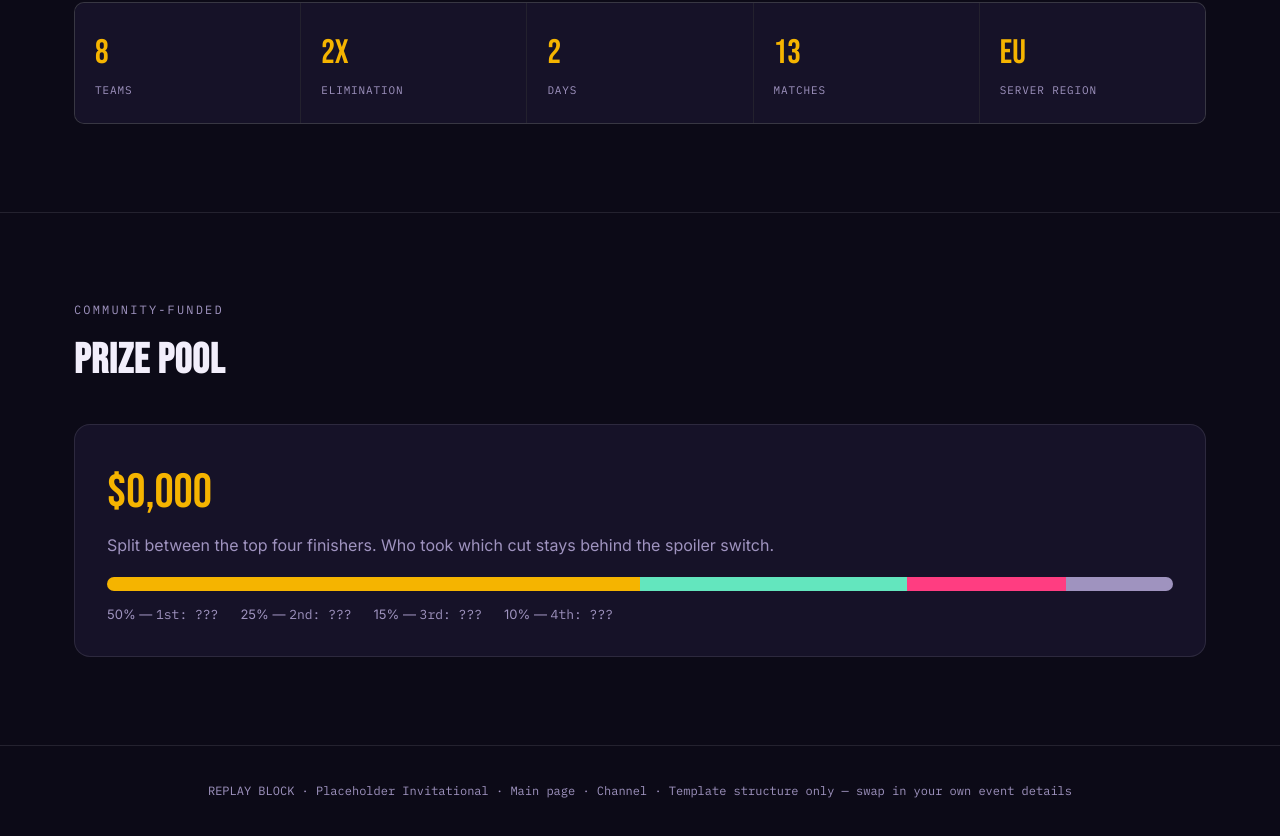
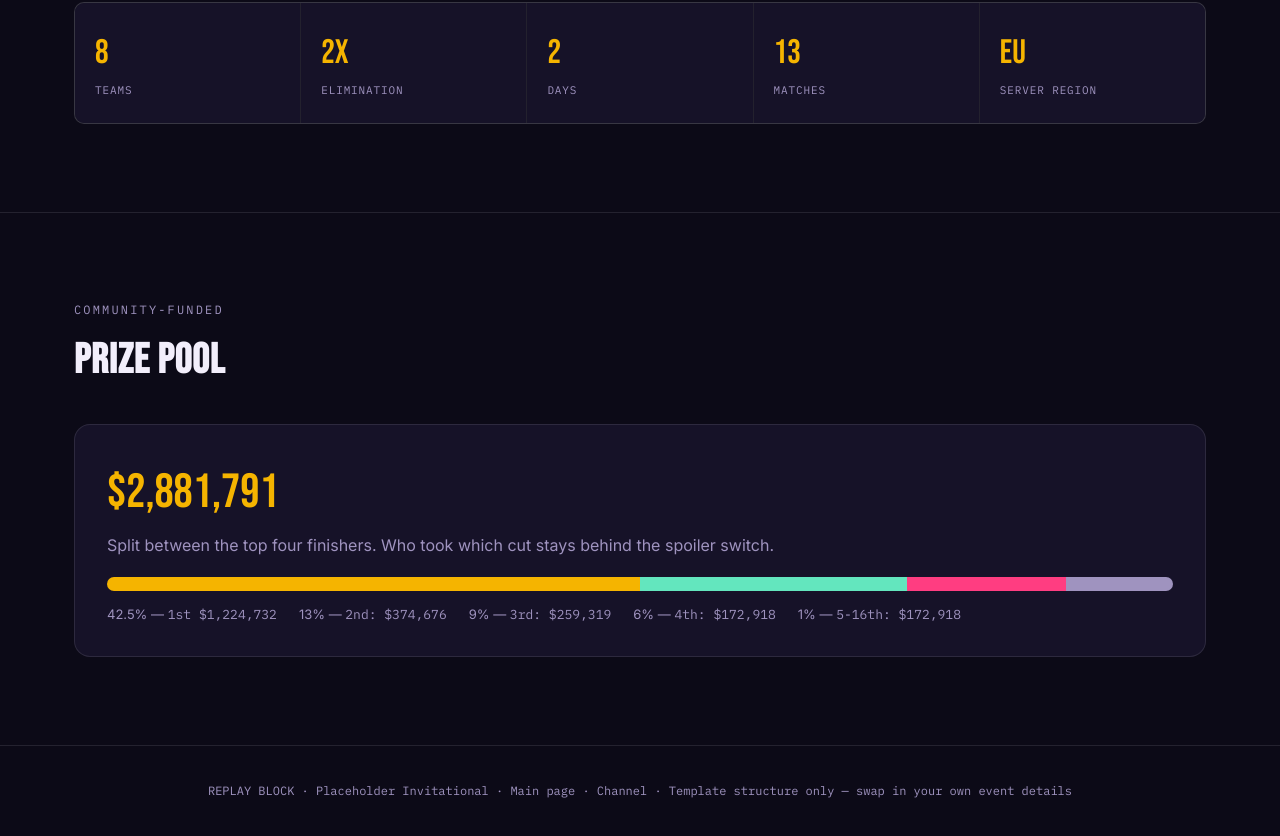
Before and after one commit to Zaultan/Zaultan.github.io, a plain HTML site: page index.html in a window 1280 px wide. Shown: the part 4833-5669 px from the top of the page. Drawn offline with Linux system fonts and the light colour scheme.

Commit message:
Prize pool update
unknown how span % works lets find out

```diff
--- a/index.html
+++ b/index.html
@@ -19,6 +19,13 @@
   3. The 8 cards in #teams
   4. The five stat values in #format
   5. Prize pool amount + split in #prizes
+
+
+  [[[[[[[[[[[[Non Vibe Coded to do list]]]]]]]]]]]]
+  1. Add a "locked" state to the bracket matches that are not yet revealed in the watch order. This will prevent users from clicking on them until they have reached that point in the order.
+  2. Add buttons for game 1 2 3 even if there is no game 3, each button goes to a different vod
+  3. Make Upper Bracket Round 1 start revealed with 3 buttons for game 1 2 3 which act as a hyperlink to the match video web page.
+  4. Add logic to the Watch Order section so that it only actually shows the links for the games that have been revealed in the bracket. The rest of the games should be hidden until they are revealed in the bracket.
 -->
 
 <link rel="preconnect" href="https://fonts.googleapis.com">
@@ -420,7 +427,7 @@
   </div>
 </section>
 
-<section id="teams">
+<section id="te</div>ams">
   <div class="wrap">
     <p class="eyebrow">The field</p>
     <h2>Participants</h2>
@@ -461,15 +468,16 @@
     <p class="eyebrow">Community-funded</p>
     <h2>Prize Pool</h2>
     <div class="prize-card">
-      <div class="prize-total">$0,000</div>
+      <div class="prize-total">$2,881,791</div>
       <p style="margin-top:4px;">Split between the top four finishers. Who took which cut stays
         behind the spoiler switch.</p>
       <div class="split-bar"><span></span><span></span><span></span><span></span></div>
       <div class="split-legend">
-        <span>50% — <span class="who">1st: ??? </span></span>
-        <span>25% — <span class="who">2nd: ??? </span></span>
-        <span>15% — <span class="who">3rd: ??? </span></span>
-        <span>10% — <span class="who">4th: ??? </span></span>
+        <span>42.5% — <span class="who">1st $1,224,732 </span></span>
+        <span>13% — <span class="who">2nd: $374,676 </span></span>
+        <span>9% — <span class="who">3rd: $259,319	 </span></span>
+        <span>6% — <span class="who">4th: $172,918	 </span></span>
+        <span>1% — <span class="who">5-16th: $172,918	 </span></span>
       </div>
     </div>
   </div>
```
